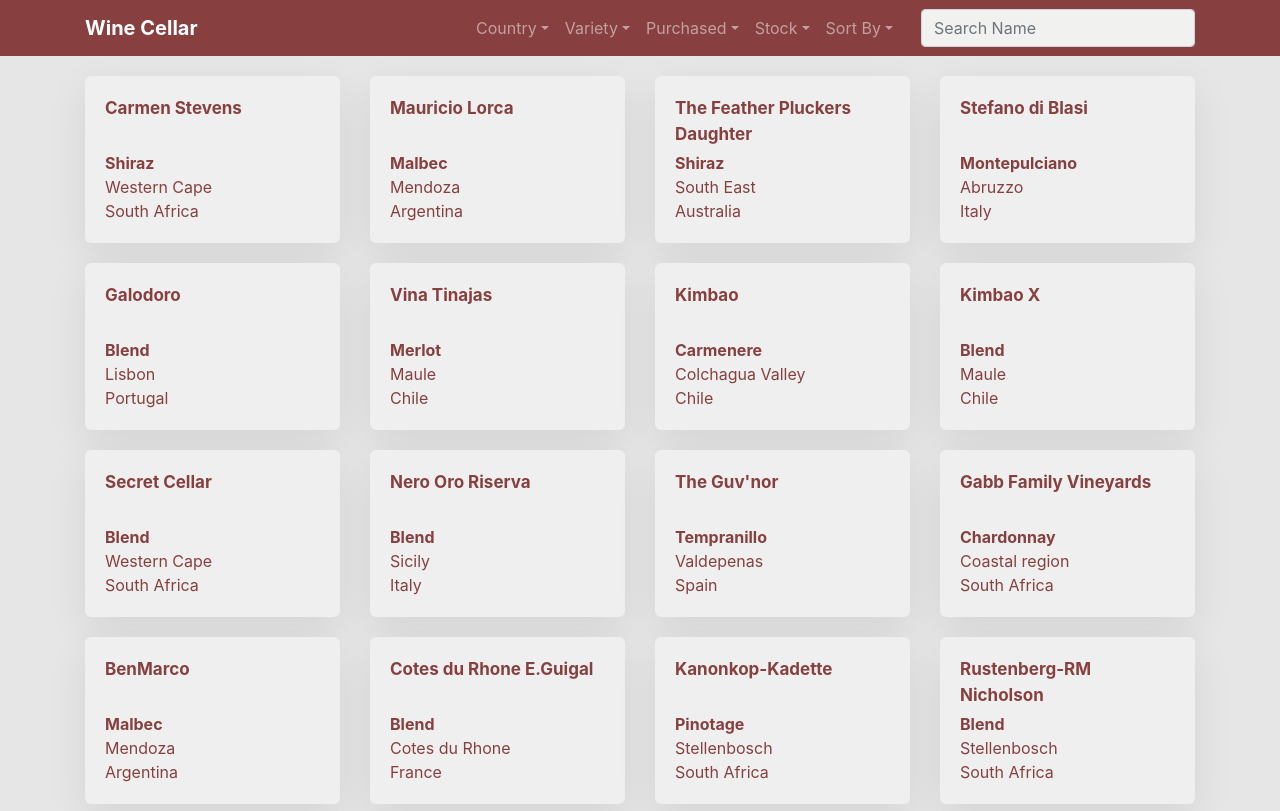
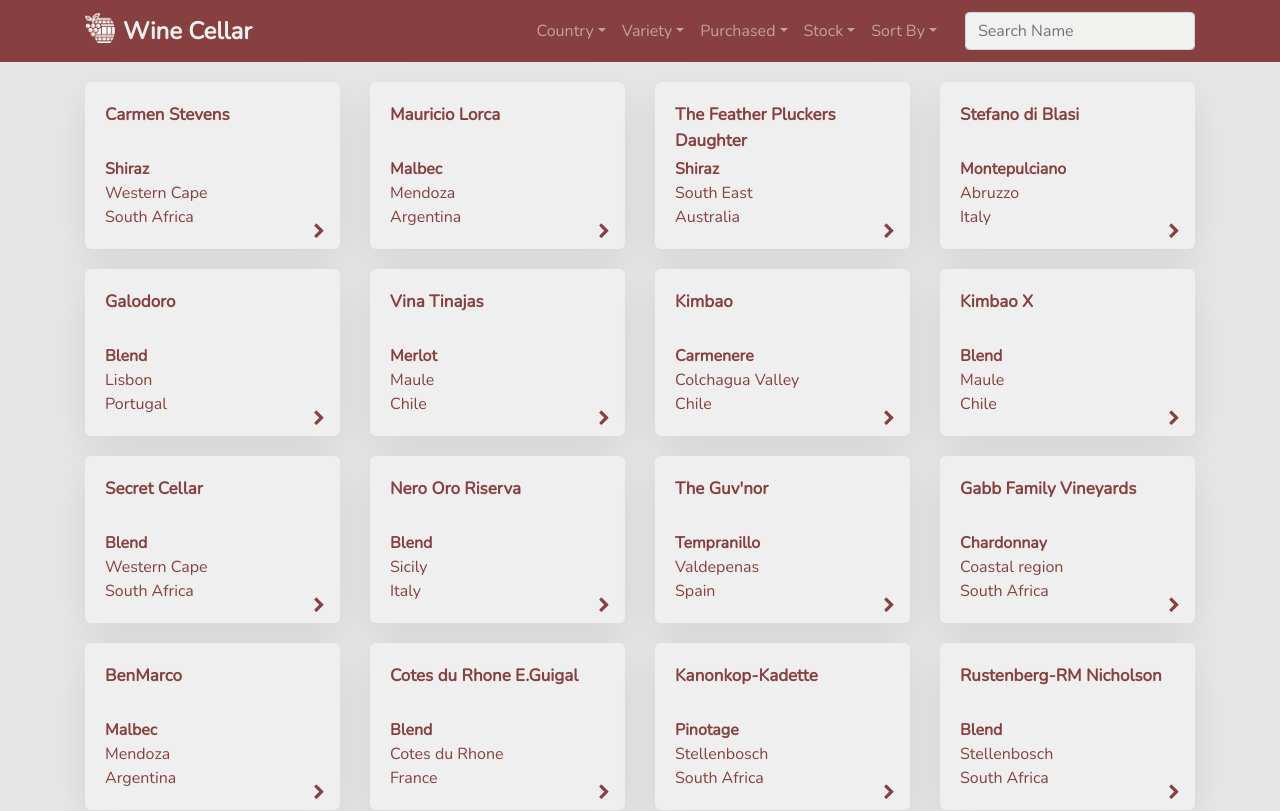
Before and after one commit to dmorison/cra-wine-cellar, a React (Create React App) app: page / in a window 1280 px wide. Shown: the top 811 px of the page. Built offline with nearby package versions, Linux system fonts and the light colour scheme.

Commit message:
many styling improvements

```diff
--- a/public/index.html
+++ b/public/index.html
@@ -25,6 +25,8 @@
       Learn how to configure a non-root public URL by running `npm run build`.
     -->
     <link rel="stylesheet" href="https://cdnjs.cloudflare.com/ajax/libs/font-awesome/4.7.0/css/font-awesome.min.css" />
+    <link rel="preconnect" href="https://fonts.gstatic.com">
+    <link href="https://fonts.googleapis.com/css2?family=Nunito:wght@300;400&display=swap" rel="stylesheet">
     <title>Wine Cellar</title>
   </head>
   <body>
--- a/src/components/App.css
+++ b/src/components/App.css
@@ -1,10 +1,4 @@
 .App {
-  /* Light theme */
-  /* background-color: #e3e0cf; */
-
-  /* Dark theme */
-  /* background-color: #252525; */
-
   background-color: #E6E6E6;
 }
 
--- a/src/components/Detail.css
+++ b/src/components/Detail.css
@@ -1,15 +1,22 @@
 .modal-dialog .modal-content {
-  border: 4px solid #e3e0cf;
+  /* border: 4px solid #e3e0cf; */
+  border: 4px solid #fff;
 }
 
 .modal-content .modal-header {
-  background-image: url("../assets/images/wine-barrels.jpg");
   background-repeat: no-repeat;
   background-size: cover;
-  /* background-color: #9fa8a3; */
+  background-color: #9fa8a3;
   border-bottom: none;
   min-height: 104px;
-  border-bottom: 4px solid #e3e0cf;
+  border-bottom: 4px solid #fff;
+}
+
+.modal-content .modal-header.background-image-grapes {
+  background-image: url("../assets/images/wine-grapes.jpg");
+}
+.modal-content .modal-header.background-image-barrels {
+  background-image: url("../assets/images/wine-barrels.jpg");
 }
 
 .modal-header .close {
@@ -31,12 +38,15 @@
 }
 
 .modal-body {
-  color: #317e7b;
-  background-color: #c5d5cb;
+  /* color: #317e7b; */
+  /* background-color: #c5d5cb; */
+  color: #87403f;
+  background-color: #E6E6E6;
 }
 
 .modal-body .table {
-  background-color: #e3e0cf;
+  /* background-color: #e3e0cf; */
+  background-color: #efefef;
 }
 
 .modal-body .table th {
@@ -50,9 +60,8 @@
 }
 
 .wine-thumbnail {
-  width: 100%;
-  height: auto;
-  margin-bottom: 15px;
+  /* width: 100%; */
+  /* height: auto; */
   border: 2px solid #252525;
   border-radius: 4px;
   background-color: #e3e0cf;
--- a/src/components/Detail.js
+++ b/src/components/Detail.js
@@ -1,11 +1,12 @@
 import React from "react";
-import Modal from 'react-bootstrap/Modal';
-import { Row, Col } from 'react-bootstrap';
-import Table from 'react-bootstrap/Table';
+import { Row, Col, Modal, Media, Table } from 'react-bootstrap';
 import "./Detail.css";
 
 const Detail = (props) => {
   const rated = props.wine.Rating === "" ? false : true;
+  const outOfStock = props.wine.Stock === "0" ? true : false;
+
+  const headImage = Math.random() < 0.5 ? "grapes" : "barrels";
 
   const renderStarRating = () => {
     const stars = Number(props.wine.Rating);
@@ -44,26 +45,38 @@
 
   return props.show && (
     <Modal show={props.show} onHide={props.handleClose}>
-      <Modal.Header closeButton>
+      <Modal.Header
+        className={`background-image-${headImage}`}
+        closeButton
+      >
         <Modal.Title><span>{props.wine.Name} - {props.wine.Year}</span></Modal.Title>
       </Modal.Header>
       <Modal.Body>
         <Row>
-          <Col>
+          <Col xs>
             <p>
-              {rated ? renderStarRating() : <span>Not yet rated</span>}
+              {rated ? renderStarRating() : <span><strong>No rating</strong></span>}
+            </p>
+          </Col>
+          <Col xs>
+            <p className="large-text p-no-margin text-right">
+              <strong>
+                {outOfStock ? "Out of stock!" : `Stock: ${props.wine.Stock}`}
+              </strong>
             </p>
           </Col>
         </Row>
         <Row>
-          <Col xs={3}>
+          <Col>
+            <Media>
               <img
+                width={96}
+                height={"auto"}
                 src={props.wine.Image ? `/images/${props.wine.Image}.jpg` : "/images/wine-bottle-1.png"}
-              className={props.wine.Image ? "wine-thumbnail" : "wine-thumbnail placeholder"}
+                className={props.wine.Image ? "mr-3 wine-thumbnail" : "mr-3 wine-thumbnail placeholder"}
                 alt="wine thumbnail"
               />
-          </Col>
-          <Col xs={9}>
+              <Media.Body>
                 <span className="small-text"><i><strong>{props.wine.Type}</strong></i></span><br />
                 <p className="large-text p-no-margin">
                   <strong>
@@ -76,13 +89,13 @@
                     {props.wine.Variety === "Blend" ? props.wine.Grapes : props.wine.Variety}
                   </strong>
                 </p>
+              </Media.Body>
+            </Media>
           </Col>
         </Row>
-
         <Row>
           <Col>
-            <p className="large-text p-no-margin"><strong>Stock: {props.wine.Stock}</strong></p>
-            <p className="p-no-margin">Market price: {props.wine.Price}</p>
+            <p className="p-no-margin p-margin-top text-right">Market price: {props.wine.Price}</p>
           </Col>
         </Row>
         <Table size="sm">
@@ -91,7 +104,7 @@
               <th>Date</th>
               <th>Purchased</th>
               <th>Year</th>
-              <th>Price (£)</th>
+              <th className="text-right">Price (£)</th>
             </tr>
           </thead>
           <tbody>
@@ -101,7 +114,7 @@
                   <td>{purchase.Date}</td>
                   <td>{purchase.Purchased}</td>
                   <td>{purchase.Year}</td>
-                  <td>{purchase.Price}</td>
+                  <td className="text-right">{purchase.Price}</td>
                 </tr>
               )
             })}
--- a/src/components/Head.css
+++ b/src/components/Head.css
@@ -1,8 +1,4 @@
 .navbar {
-  /* Light theme */
-  /* background-color: #173e43; */
-
-  /* Dark theme */
   background-color: #87403f;
 }
 
@@ -19,18 +15,21 @@
 
 .navbar-nav .dropdown-menu {
   text-align: right;
-  background-color: #f1f1ef;
+  background-color: #E6E6E6;
 }
 
 .dropdown-menu .dropdown-item {
-  color: #317e7b;
+  color: #87403f;
 }
 
 .dropdown-menu .dropdown-item.active, .dropdown-menu .dropdown-item:active {
+  color: rgba(255,255,255,.75);
   background-color: #87403f;
 }
 
-.navbar-brand {
+.navbar-brand.brand-custom {
+  color: #efefef !important;
+  font-size: 24px;
   font-weight: bold;
 }
 
@@ -43,7 +42,7 @@
   background-color: #f1f1ef;
 }
 
-@media only screen and (min-width: 768px) {
+@media only screen and (min-width: 992px) {
   .dropdown {
     text-align: center;
   }
--- a/src/components/Head.js
+++ b/src/components/Head.js
@@ -1,10 +1,7 @@
 import React, { useEffect } from "react";
-import { Container } from "react-bootstrap";
-import Navbar from 'react-bootstrap/Navbar'
-import Nav from 'react-bootstrap/Nav';
-import NavDropdown from 'react-bootstrap/NavDropdown';
-import Form from 'react-bootstrap/Form';
+import { Container, Col, Navbar, Nav, NavDropdown, Form } from "react-bootstrap";
 import "./Head.css";
+import logo from "../assets/images/logo-white.png";
 
 import { filterHeads } from '../utils/filterHeads';
 
@@ -99,9 +96,18 @@
 	}
 
   return counts && (
-    <Navbar sticky="top" expand="md" variant="dark">
+    <Navbar sticky="top" expand="lg" variant="dark">
       <Container>
-      <Navbar.Brand>Wine Cellar</Navbar.Brand>
+      <Navbar.Brand className="brand-custom">
+        <img
+          src={logo}
+          width="30"
+          height="30"
+          className="d-inline-block align-top mr-2"
+          alt="React Bootstrap logo"
+        />
+        Wine Cellar
+      </Navbar.Brand>
       <Navbar.Toggle aria-controls="basic-navbar-nav" />
       <Navbar.Collapse id="basic-navbar-nav" className="justify-content-end">
         <Nav>
@@ -200,8 +206,9 @@
           </NavDropdown>
 
           <Form inline>
+            <Col className="mr-auto mobile-only"></Col>
             <Form.Control
-              className="search-input"
+              className="search-input mr-auto"
               type="text"
               placeholder="Search Name"
               onChange={(e) => filterWines(e, "Search")}
--- a/src/components/WineCard.css
+++ b/src/components/WineCard.css
@@ -1,37 +1,20 @@
 .wine-card {
+  color: #87403f;
+  background-color: #efefef;
   display: block;
+  min-height: 167px;
   margin-bottom: 20px;
   border-radius: 6px;
   text-decoration: none;
   transition: all .4s ease-in-out;
-
-  /* Light theme */
-  /* color: #317e7b; */
-  /* background-color: #c5d5cb; */
-
-  /* Dark theme */
-  /* color: #eee; */
-  /* background-color: #3f4963; */
-
-  color: #87403f;
-  background-color: #efefef;
-
   box-shadow: 0 13px 40px 0 rgb(0 0 0 / 8%);
 }
 
 .wine-card:hover {
+  color: #87403f;
+  background-color: #fff;
   cursor: pointer;
   text-decoration: none;
-
-  /* Light theme */
-  /* color: #173e43; */
-  /* background-color: #9fa8a3; */
-
-  /* Dark theme */
-  /* color: #fff; */
-  /* background-color: #575b65; */
-
-  background-color: #fff;
 }
 
 .wine-name {
@@ -46,6 +29,23 @@
   border-radius: 4px 4px 0px 0px;
 }
 
+.wine-card:hover .wine-name {
+  text-decoration: underline;
+}
+
 .wine-info {
   padding: 0px 20px 20px;
 }
+
+.fa.fa-chevron-right {
+  font-size: 16px;
+  position: absolute;
+  bottom: 30px;
+  right: 30px;
+
+  transition: all .4s ease-in-out;
+}
+
+.wine-card:hover .fa.fa-chevron-right {
+  right: 20px;
+}
--- a/src/components/WineCard.js
+++ b/src/components/WineCard.js
@@ -14,6 +14,7 @@
           <span>{wine.Region}</span><br />
           <span>{wine.Country}</span>
         </div>
+        <i className="fa fa-chevron-right"></i>
       </a>
     </Col>
   );
--- a/src/index.css
+++ b/src/index.css
@@ -1,8 +1,9 @@
 body {
   margin: 0;
-  font-family: -apple-system, BlinkMacSystemFont, 'Segoe UI', 'Roboto', 'Oxygen',
+  font-family: 'Nunito', sans-serif;
+  /* font-family: -apple-system, BlinkMacSystemFont, 'Segoe UI', 'Roboto', 'Oxygen',
     'Ubuntu', 'Cantarell', 'Fira Sans', 'Droid Sans', 'Helvetica Neue',
-    sans-serif;
+    sans-serif; */
   -webkit-font-smoothing: antialiased;
   -moz-osx-font-smoothing: grayscale;
 }
@@ -27,3 +28,13 @@
 .p-no-margin {
   margin-bottom: 0px;
 }
+
+.p-margin-top {
+  margin-top: 20px;
+}
+
+@media only screen and (min-width: 992px) {
+  .mobile-only {
+    display: none;
+  }
+}
```
Also changed, not shown: src/assets/images/logo-white.png (added). Lines whose indentation alone changed are shown as unchanged.
